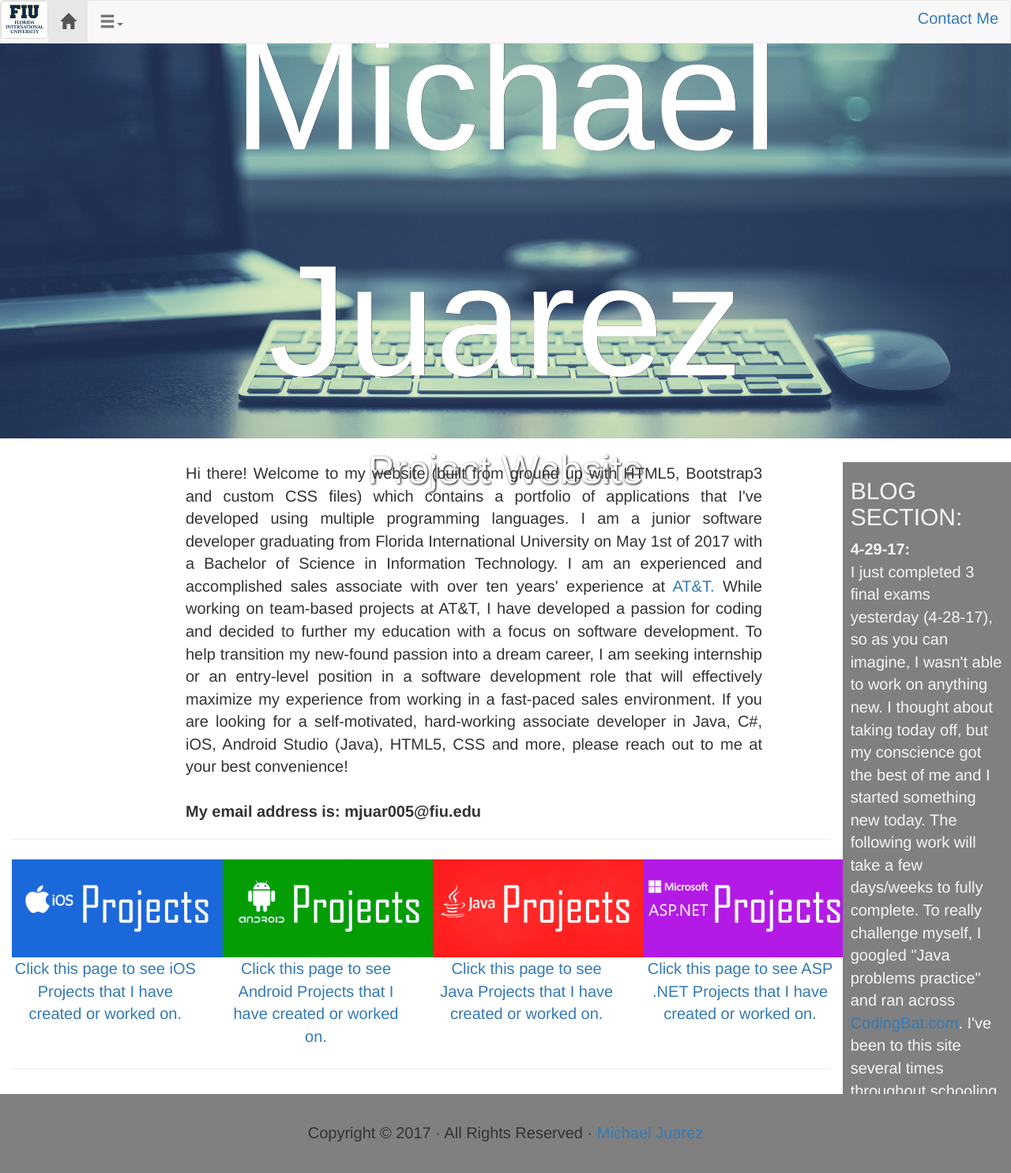
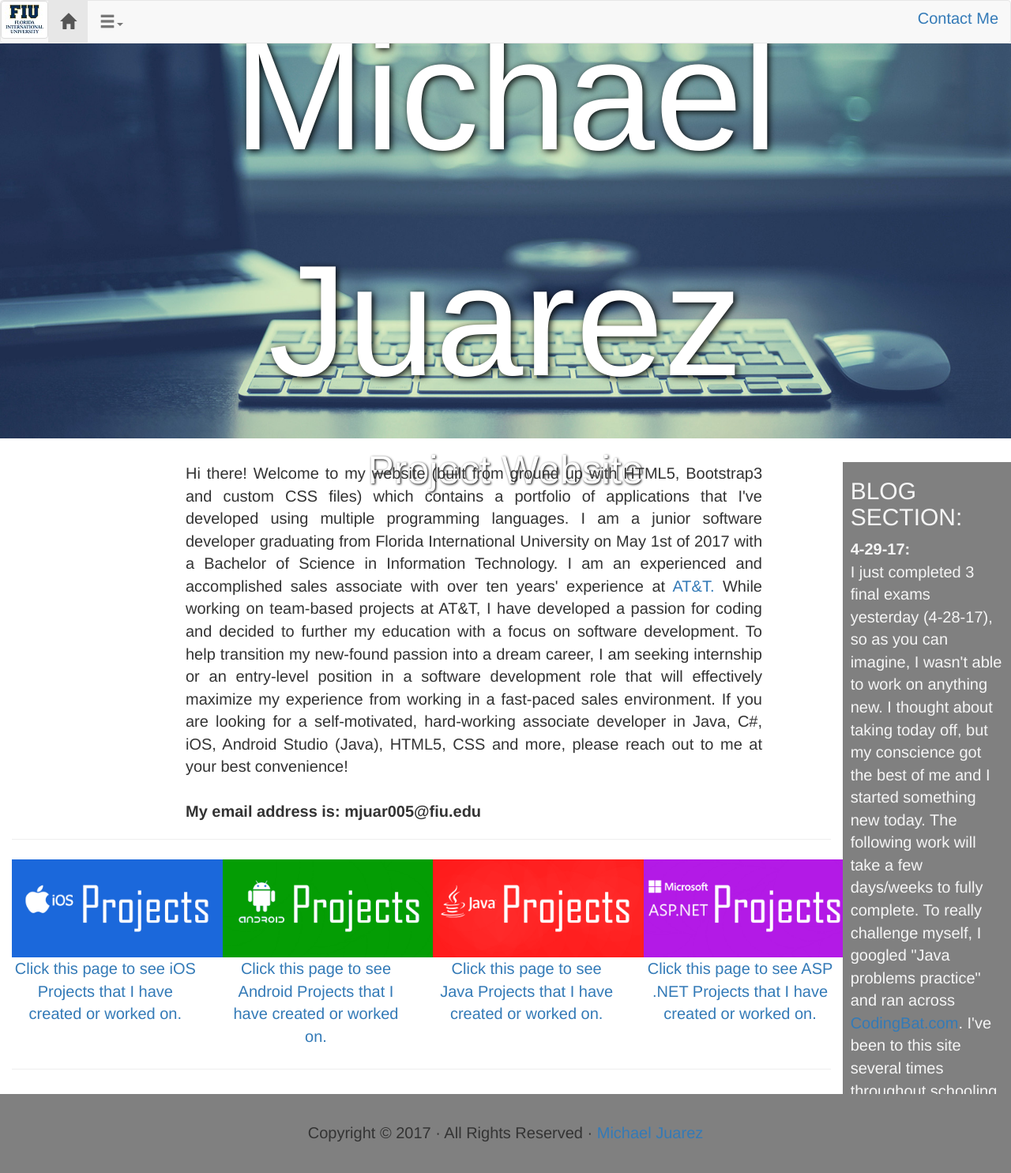
Before and after one commit to MikeJuarez/MikeJuarez.github.io, a Jekyll site: the page index.html, which Jekyll copies as it is, in a window 1280 px wide. Shown: the whole page at 79% size. Built offline with Jekyll 4.4.1, drawn with Linux system fonts in a browser that asks for light colours.

Commit message:
Mobile changes
-Fixing font size

```diff
--- a/css/mikej.css
+++ b/css/mikej.css
@@ -115,23 +115,26 @@ p {
 
 @media screen and (min-width: 480px) {
     .h1mike {
-        font-size: 4em;
+        font-size: 7em;
+		text-shadow: 2px 2px 8px black;
     }
 }
 
 @media screen and (min-width: 768px) {
     .h1mike {
-        font-size: 5em;
+        font-size: 8em;
+		text-shadow: 2px 2px 8px black;
     }
 }
 
 @media screen and (min-width: 992px) {
     .h1mike {
         font-size: 8em;
-    }
+		text-shadow: 2px 2px 8px black;}
 }
 	@media screen and (min-width: 1200px) {
     .h1mike {
         font-size: 10em;
+		text-shadow: 2px 2px 8px black;
     }
 }
```
